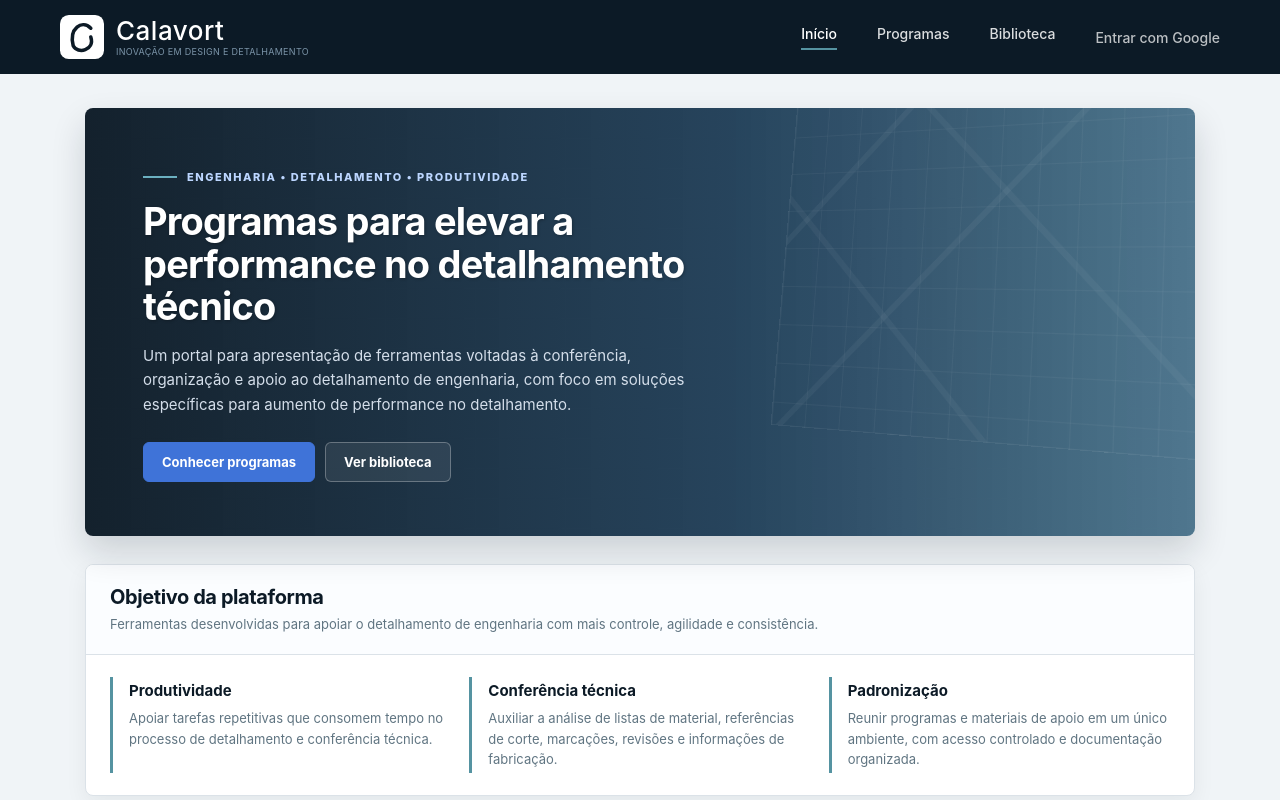
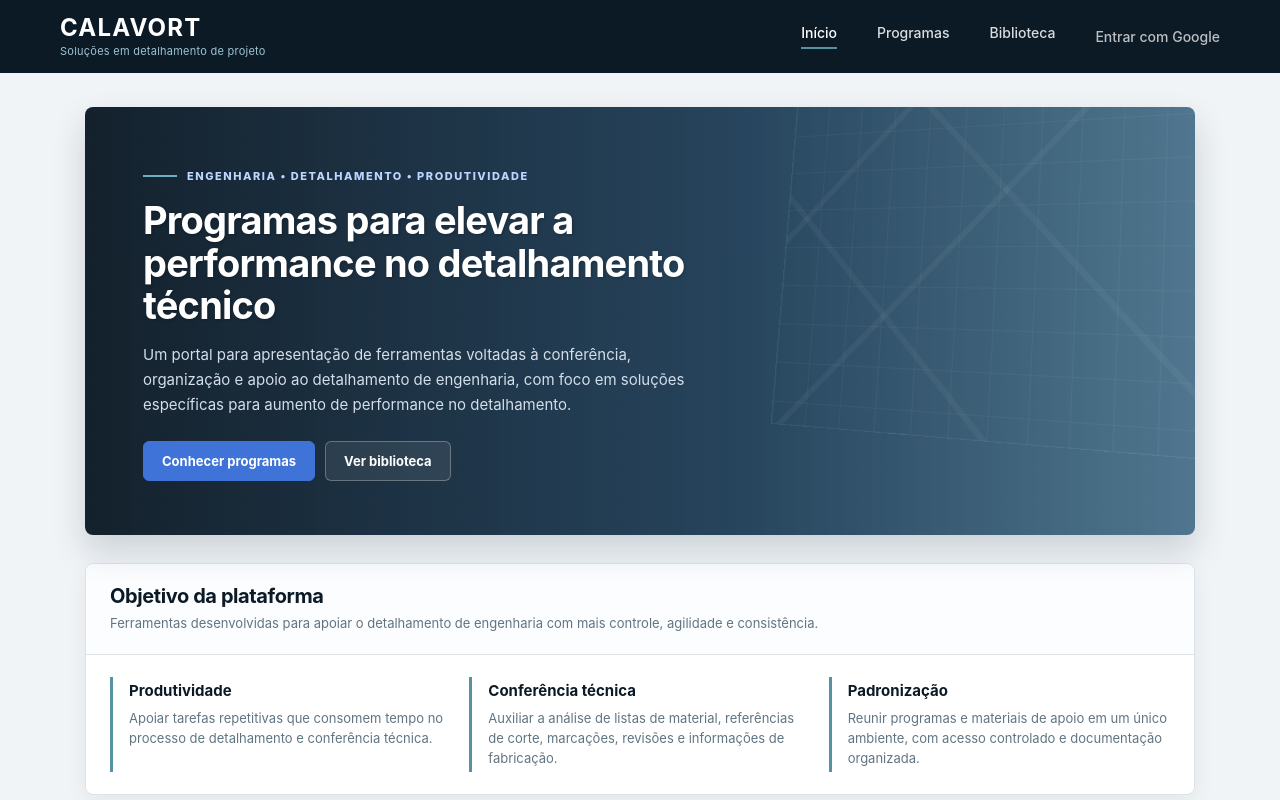
Before and after one commit to calavort/new-project, a plain HTML site: page sistema.html in a window 1280 px wide. Shown: the top 800 px of the page. Drawn offline with Linux system fonts and the light colour scheme.

Commit message:
Update sistema.html

```diff
--- a/sistema.html
+++ b/sistema.html
@@ -4,7 +4,7 @@
     <meta charset="UTF-8">
     <meta name="viewport" content="width=device-width, initial-scale=1.0">
     <script src="https://accounts.google.com/gsi/client" async defer></script>
-    <title>Calavort - Inovação em Design e Detalhamento</title>
+    <title>CALAVORT - Soluções em detalhamento de projeto</title>
     <style>
         /* Reset e Fontes Globais */
         * {
@@ -35,20 +35,6 @@
         .logo-container {
             display: flex;
             align-items: center;
-            gap: 12px;
-        }
-
-        .logo-icon {
-            display: flex;
-            align-items: center;
-            justify-content: center;
-            width: 44px;
-            height: 44px;
-        }
-
-        .logo-icon svg {
-            width: 100%;
-            height: 100%;
         }
 
         .logo-text {
@@ -57,17 +43,19 @@
         }
 
         .logo-text h1 {
-            font-size: 26px;
-            font-weight: 500;
-            letter-spacing: 0.5px;
+            font-size: 24px;
+            font-weight: 700;
+            letter-spacing: 1.2px;
             line-height: 1.1;
+            color: #ffffff;
         }
 
         .logo-text p {
-            font-size: 9px;
-            color: #7b94a8;
-            letter-spacing: 0.3px;
-            text-transform: uppercase;
+            font-size: 11px;
+            color: #9dc4cf;
+            letter-spacing: 0.25px;
+            text-transform: none;
+            margin-top: 3px;
         }
 
         /* Navegação Principal e Área do Usuário */
@@ -964,15 +952,9 @@
 
     <nav class="top-nav">
         <div class="logo-container">
-            <div class="logo-icon">
-                <svg viewBox="0 0 100 100">
-                    <rect width="100" height="100" rx="20" fill="white"/>
-                    <path d="M70 30 C 50 10, 20 30, 30 70 C 40 90, 80 80, 70 50" stroke="#0c1a26" stroke-width="8" fill="none" stroke-linecap="round"/>
-                </svg>
-            </div>
             <div class="logo-text">
-                <h1>Calavort</h1>
-                <p>Inovação em Design e Detalhamento</p>
+                <h1>CALAVORT</h1>
+                <p>Soluções em detalhamento de projeto</p>
             </div>
         </div>
 
```
